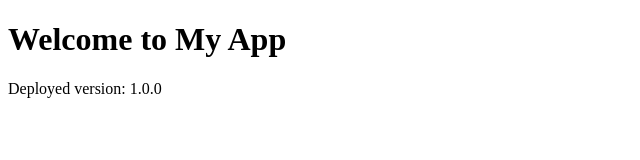
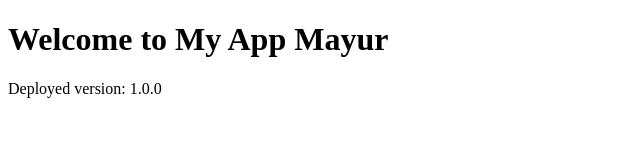
Before and after one commit to Mayur2801/My-app2, a plain HTML site: page index.html in a window 1280 px wide. Shown: the whole page, without its empty margins (0-640 px from the left). Drawn offline with Linux system fonts and the light colour scheme.

Commit message:
Update index.html

```diff
--- a/index.html
+++ b/index.html
@@ -5,7 +5,7 @@
   <title>My Versioned App2</title>
 </head>
 <body>
-  <h1>Welcome to My App</h1>
+  <h1>Welcome to My App Mayur</h1>
   <p>Deployed version: <span id="version">1.0.0</span></p>
 </body>
 </html>
```
